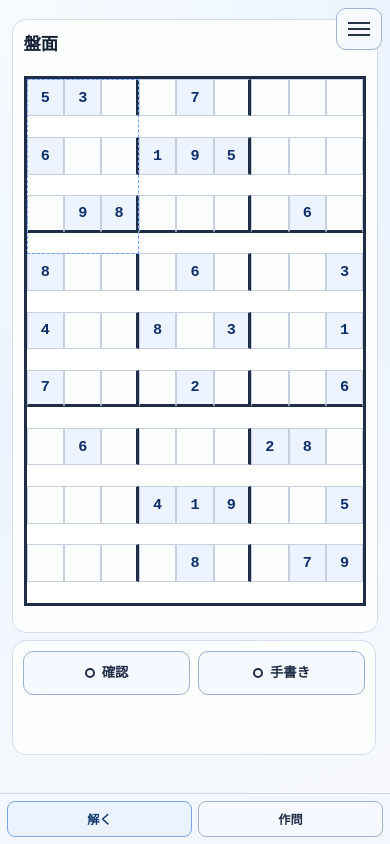
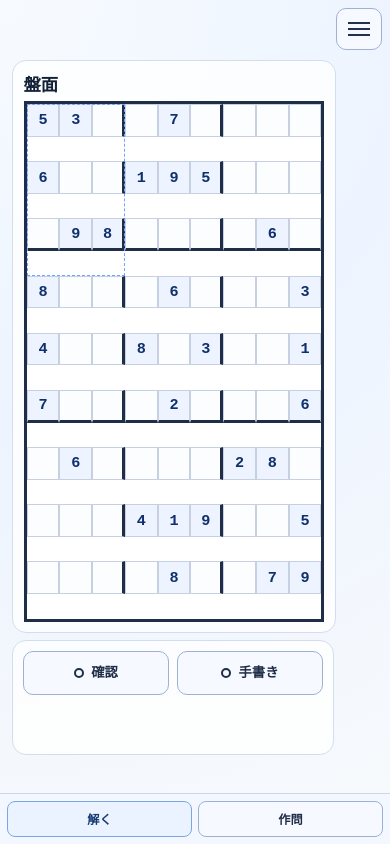
Before and after one commit to shgnaka/sudoku-display, a React (Vite) app: page /#/solve in a window 390 px wide. Built offline with nearby package versions, Linux system fonts and the light colour scheme.

Commit message:
Reserve top-right space for hamburger menu across pages

```diff
--- a/src/App.css
+++ b/src/App.css
@@ -1,6 +1,11 @@
 :root {
   --keyboard-inset: 0px;
   --mobile-tabbar-height: 4.3rem;
+  --menu-btn-width: 46px;
+  --menu-btn-height: 42px;
+  --menu-offset: 8px;
+  --menu-reserved-top: calc(env(safe-area-inset-top, 0px) + var(--menu-offset) + var(--menu-btn-height));
+  --menu-reserved-right: calc(env(safe-area-inset-right, 0px) + var(--menu-offset) + var(--menu-btn-width));
   --app-bg-start: #f7fbff;
   --app-bg-mid: #edf4ff;
   --app-bg-end: #f8fafc;
@@ -36,7 +41,10 @@ body.review-scroll-lock {
 .app-root {
   max-width: 1120px;
   margin: 0 auto;
-  padding: 1rem 1.25rem 1.5rem;
+  padding-top: max(1rem, var(--menu-reserved-top));
+  padding-right: max(1.25rem, var(--menu-reserved-right));
+  padding-bottom: 1.5rem;
+  padding-left: 1.25rem;
   display: grid;
   gap: 1rem;
   min-height: 100vh;
@@ -72,7 +80,10 @@ body.review-scroll-lock {
   min-height: 100dvh;
   overflow: hidden;
   grid-template-rows: auto minmax(0, 1fr) auto;
-  padding: max(0.55rem, env(safe-area-inset-top, 0px)) 0.75rem 0.75rem;
+  padding-top: max(0.55rem, var(--menu-reserved-top));
+  padding-right: max(0.75rem, var(--menu-reserved-right));
+  padding-bottom: 0.75rem;
+  padding-left: 0.75rem;
   gap: 0.45rem;
 }
 
@@ -100,13 +111,13 @@ body.review-scroll-lock {
 
 .hamburger-button {
   position: fixed;
-  top: calc(env(safe-area-inset-top, 0px) + 8px);
-  right: calc(env(safe-area-inset-right, 0px) + 8px);
+  top: calc(env(safe-area-inset-top, 0px) + var(--menu-offset));
+  right: calc(env(safe-area-inset-right, 0px) + var(--menu-offset));
   display: inline-flex;
   align-items: center;
   justify-content: center;
-  width: 46px;
-  height: 42px;
+  width: var(--menu-btn-width);
+  height: var(--menu-btn-height);
   border: 1px solid #9eb1d3;
   border-radius: 10px;
   background: #f6f9ff;
@@ -609,7 +620,10 @@ button.danger {
 
 @media (max-width: 768px) {
   .app-root {
-    padding: 0.75rem 0.75rem calc(var(--mobile-tabbar-height) + env(safe-area-inset-bottom, 0px));
+    padding-top: max(0.75rem, var(--menu-reserved-top));
+    padding-right: max(0.75rem, var(--menu-reserved-right));
+    padding-bottom: calc(var(--mobile-tabbar-height) + env(safe-area-inset-bottom, 0px));
+    padding-left: 0.75rem;
   }
 
   .panel {
```
